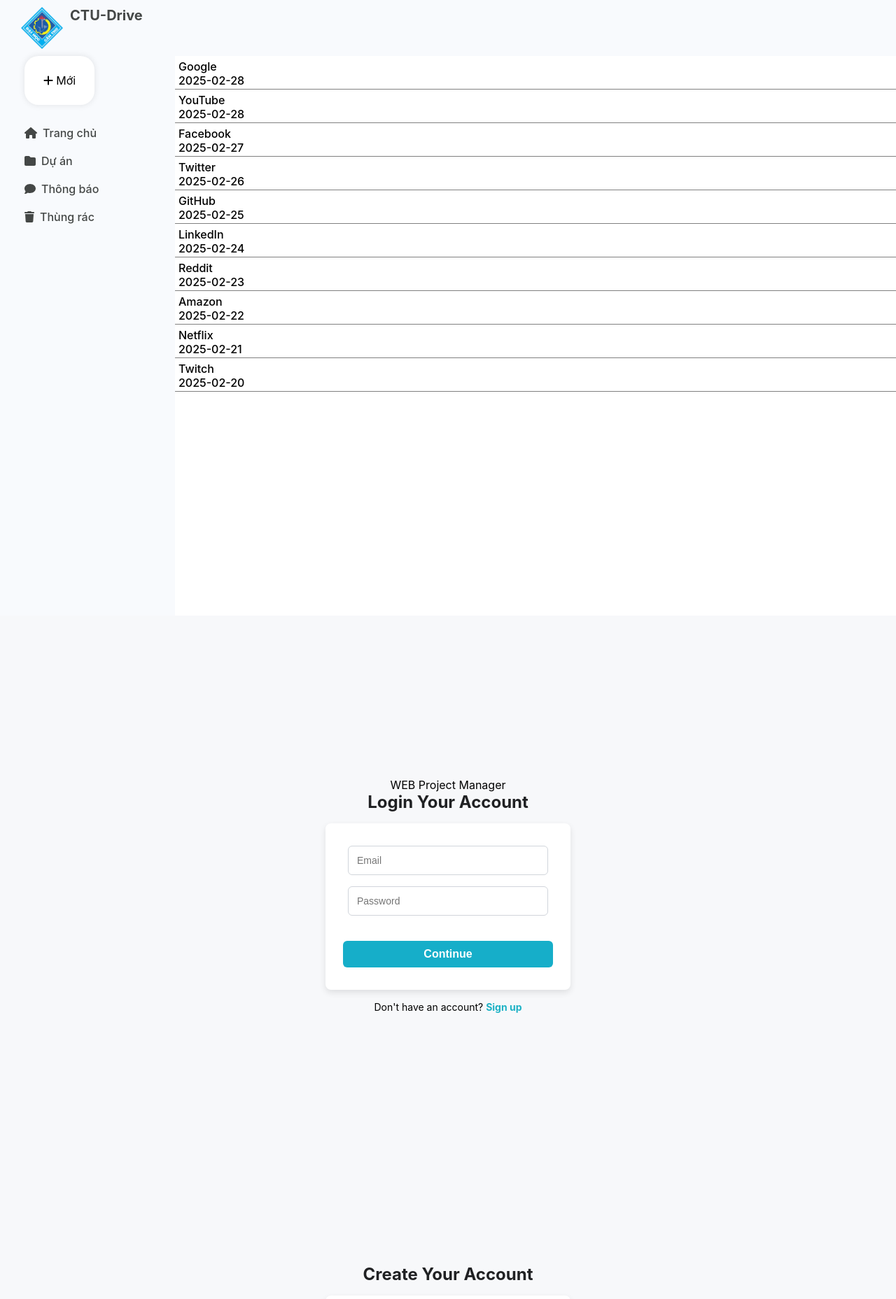
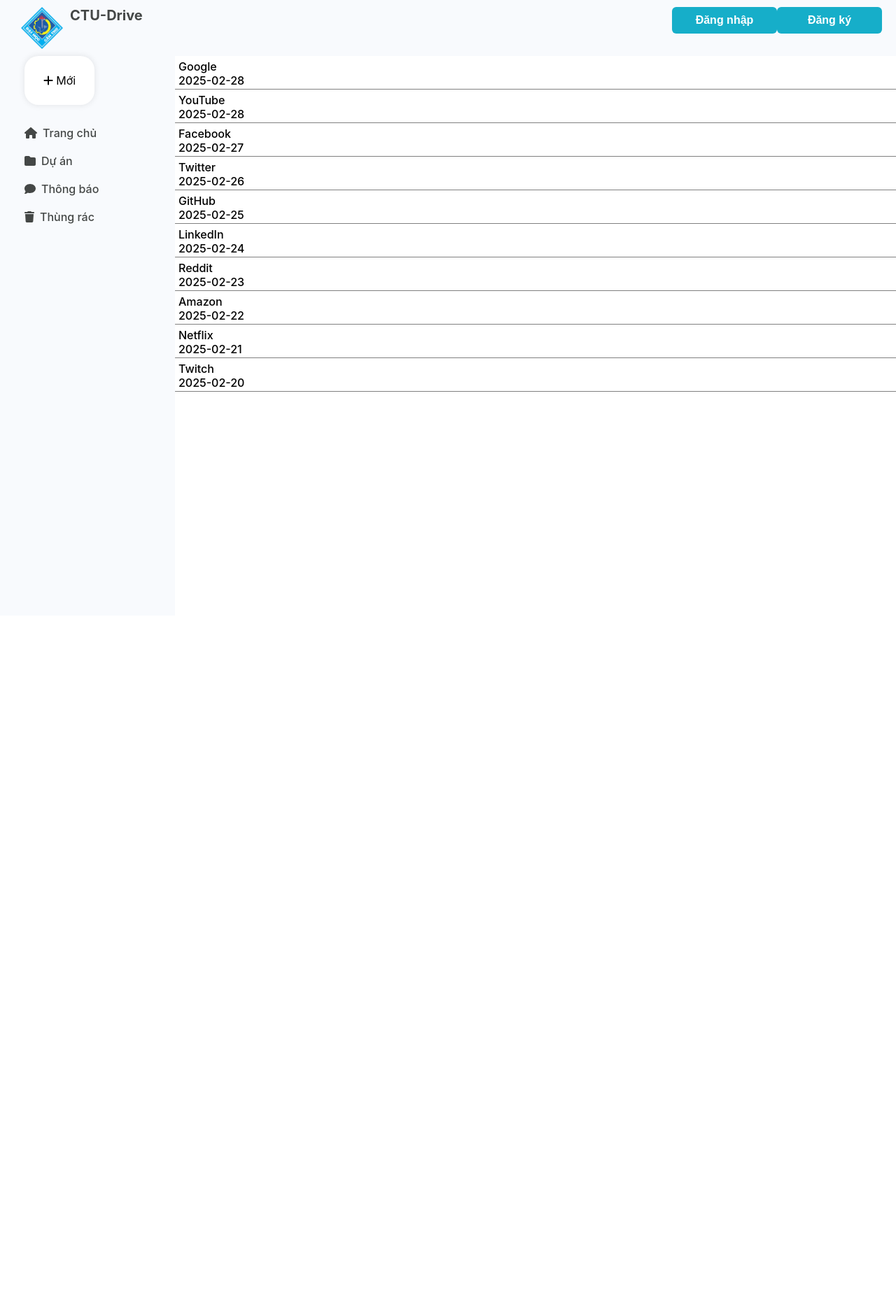
Before and after one commit to dradvm/WebProjectManagementFE, a React (Create React App) app: page /form in a window 1280 px wide. Shown: the top 1857 px of the page at 70% size. After the commit the page ends 880 px from the top, so only its background shows below. Built offline with nearby package versions, Linux system fonts and the light colour scheme; data requests are answered from the project's data file.

Commit message:
fix NA and Duc

```diff
--- a/package.json
+++ b/package.json
@@ -23,7 +23,8 @@
     "start": "react-scripts start",
     "build": "react-scripts build",
     "test": "react-scripts test",
-    "eject": "react-scripts eject"
+    "eject": "react-scripts eject",
+    "deploy": "gh-pages -d build"
   },
   "eslintConfig": {
     "extends": [
@@ -42,5 +43,8 @@
       "last 1 firefox version",
       "last 1 safari version"
     ]
+  },
+  "devDependencies": {
+    "gh-pages": "^6.3.0"
   }
 }
--- a/src/App.js
+++ b/src/App.js
@@ -6,8 +6,8 @@
 import { publicRoutes } from "./routes";
 import { Fragment } from "react";
 import DefaultLayout from "./Components/layouts/DefaultLayout";
-import Login from "./Pages/Login/login";
-import SignUp from "./Pages/Login/signUp";
+import Login from "./Components/Login/login";
+import SignUp from "./Components/Login/signUp";
 
 export const sidebarContext = createContext();
 const cx = classNames.bind(styles);
@@ -41,8 +41,6 @@
           </Routes>
         </GlobalStyles>
       </sidebarContext.Provider>
-      <Login></Login>
-      <SignUp></SignUp>
     </BrowserRouter>
   );
 }
--- /dev/null
+++ b/src/Components/Login/login.js
@@ -0,0 +1,67 @@
+import { useState } from "react";
+import { useNavigate } from "react-router-dom";
+import styles from "./login.module.scss";
+import InputField from "../layouts/LoginComponents/InputField";
+import Button from "../layouts/LoginComponents/Button";
+import { Link } from "react-router-dom";
+
+const Login = () => {
+  const [email, setEmail] = useState("");
+  const [password, setPassword] = useState("");
+  const navigate = useNavigate();
+  const [loginMessage, setLoginMessage] = useState("");
+
+  const handleLogin = (e) => {
+    e.preventDefault();
+    if (email === "test@gmail.com" && password === "123456") {
+      localStorage.setItem("token", "fake-jwt-token");
+      setLoginMessage("Login successful! ");
+      setTimeout(() => {
+        navigate("/home");
+      }, 1500);
+    } else {
+      setLoginMessage("Invalid email or password. Please try again!");
+    }
+  };
+
+  return (
+    <div
+      className={styles.loginContainer}
+      style={{
+        position: "absolute",
+        top: "50%",
+        left: "50%",
+        transform: "translate(-50%, -50%)",
+      }}
+    >
+      <h2>Login Your Account</h2>
+
+      <form onSubmit={handleLogin}>
+        <InputField
+          type="email"
+          placeholder="Email"
+          value={email}
+          onChange={(e) => setEmail(e.target.value)}
+        />
+        <InputField
+          type="password"
+          placeholder="Password"
+          value={password}
+          onChange={(e) => setPassword(e.target.value)}
+        />
+        <div className={styles.ButtonContinue}>
+          <Button type="submit" text="Tiếp tục" width="300px" />
+        </div>
+      </form>
+
+      <p>
+        Don't have an account?{" "}
+        <Link className={styles.linkStyle} to="/signup">
+          Sign up
+        </Link>
+      </p>
+    </div>
+  );
+};
+
+export default Login;
--- /dev/null
+++ b/src/Components/Login/login.module.scss
@@ -0,0 +1,68 @@
+.loginContainer {
+  display: flex;
+  flex-direction: column;
+  align-items: center;
+  justify-content: center;
+  background-color: #ffffff;
+  text-align: center;
+  padding: 30px 0 40px 0;
+  box-shadow: 2px 2px 10px 0 rgba(0, 0, 0, 0.1);
+  border-radius: 20px;
+  color: var(--font-color);
+  h2 {
+    font-size: 24px;
+    font-weight: bold;
+    margin-bottom: 1rem;
+  }
+
+  form {
+    display: flex;
+    flex-direction: column;
+    gap: 1rem;
+    width: 350px;
+    padding: 2rem;
+    background: #ffffff;
+    border-radius: 8px;
+    align-items: center;
+
+    .ButtonContinue {
+      width: 300px;
+      margin-top: 20px;
+    }
+    .gendergroup {
+      display: flex;
+      justify-content: center;
+      gap: 25px;
+
+      label {
+        display: flex;
+        align-items: center;
+        gap: 8px;
+        cursor: pointer;
+        padding: 8px 12px;
+        border: 1px solid #ccc;
+        border-radius: 8px;
+        transition: all 0.3s ease-in-out;
+
+        &:hover {
+          background-color: #f0f0f0;
+        }
+      }
+    }
+  }
+
+  p {
+    margin-top: 1rem;
+    font-size: 14px;
+
+    .linkStyle {
+      color: #1eb2c5;
+      text-decoration: none;
+      font-weight: bold;
+
+      &:hover {
+        text-decoration: underline;
+      }
+    }
+  }
+}
--- a/src/Pages/Login/signUp.js
+++ b/src/Components/Login/signUp.js
@@ -19,7 +19,15 @@
   };
 
   return (
-    <div className={styles.loginContainer}>
+    <div
+      className={styles.loginContainer}
+      style={{
+        position: "absolute",
+        top: "50%",
+        left: "50%",
+        transform: "translate(-50%, -50%)",
+      }}
+    >
       <h2>Create Your Account</h2>
       <form onSubmit={handleSignUp}>
         <InputField
@@ -35,7 +43,6 @@
           onChange={(e) => setEmail(e.target.value)}
         />
         <InputField
-
           type="date"
           placeholder="Ngày sinh"
           value={dob}
@@ -62,7 +69,6 @@
           </label>
         </div>
 
-
         <InputField
           type="password"
           placeholder="Mật khẩu"
@@ -70,11 +76,14 @@
           onChange={(e) => setPassword(e.target.value)}
         />
         <div className={styles.ButtonContinue}>
-          <Button type="submit">Đăng ký</Button>
+          <Button type="submit" text="Đăng ký" width="300px" />
         </div>
       </form>
       <p>
-      Already have an account? <Link className={styles.linkStyle} to="/login">Login</Link>
+        Already have an account?{" "}
+        <Link className={styles.linkStyle} to="/login">
+          Login
+        </Link>
       </p>
     </div>
   );
--- a/src/Components/layouts/Header/header.js
+++ b/src/Components/layouts/Header/header.js
@@ -1,14 +1,41 @@
 import classNames from "classnames/bind";
 import styles from "./header.module.scss";
+import InputField from "../LoginComponents/InputField";
+import { useState } from "react";
+import Login from "../../Login/login";
+import SignUp from "../../Login/signUp";
+import Button from "../LoginComponents/Button";
 const cx = classNames.bind(styles);
-
 function Header() {
+  const [isLogin, setIsLogin] = useState(false);
+  const [isSignup, setIsSignup] = useState(false);
   return (
     <div className={cx("wrapper")}>
       <div className={cx("header-logo-wrapper")}>
         <img src="/assets/logo.png" className={cx("logo")} />
         <p className={cx("title")}>CTU-Drive</p>
       </div>
+      <div>
+        <Button
+          text="Đăng nhập"
+          onClick={() => {
+            setIsLogin((prev) => !prev);
+            setIsSignup(false);
+          }}
+          width={"150px"}
+        />
+
+        <Button
+          text="Đăng ký"
+          onClick={() => {
+            setIsSignup((prev) => !prev);
+            setIsLogin(false);
+          }}
+          width={"150px"}
+        />
+        {isLogin && <Login />}
+        {isSignup && <SignUp />}
+      </div>
     </div>
   );
 }
--- a/src/Components/layouts/Header/header.module.scss
+++ b/src/Components/layouts/Header/header.module.scss
@@ -1,12 +1,24 @@
 .wrapper {
   background-color: var(--primary-color);
   padding: 10px 20px;
+  display: flex;
+  justify-content: space-between;
 }
 
 .header-logo-wrapper {
   display: flex;
 }
-
+.button {
+  color: white;
+  background-color: var(--blue);
+  padding: 10px 20px;
+  border: none;
+  border-radius: 5px;
+  cursor: pointer;
+  font-size: 16px;
+  font-weight: bold;
+  transition: all 0.3s;
+}
 .logo {
   width: 60px;
   height: 60px;
--- a/src/Components/layouts/LoginComponents/Button.js
+++ b/src/Components/layouts/LoginComponents/Button.js
@@ -1,11 +1,10 @@
-
 import React from "react";
 import styles from "./Button.module.scss";
 
-const Button = ({ text, onClick }) => {
+const Button = ({ text, onClick, width }) => {
   return (
-    <button className={styles.button} onClick={onClick}>
-      {text="Continue"}
+    <button className={styles.button} onClick={onClick} style={{ width }}>
+      {text}
     </button>
   );
 };
--- a/src/GlobalStyles/globalStyles.module.scss
+++ b/src/GlobalStyles/globalStyles.module.scss
@@ -7,6 +7,8 @@
   --form-height: 48px;
   --form-color: #ffffff;
   --form-color-hover: #dfe3e7;
+  --font-color: #444746;
+  --blue: #007bff;
 }
 
 /* Ẩn thanh cuộn mặc định trên Chrome, Safari */
--- a/src/Pages/Login/login.js
+++ /dev/null
@@ -1,58 +0,0 @@
-import { useState } from "react";
-import { useNavigate } from "react-router-dom";
-import styles from "./login.module.scss";
-import InputField from "../../Components/layouts/LoginComponents/InputField";
-import Button from "../../Components/layouts/LoginComponents/Button";
-import { Link } from "react-router-dom";
-
-const Login = () => {
-  const [email, setEmail] = useState("");
-  const [password, setPassword] = useState("");
-  const navigate = useNavigate();
-  const [loginMessage, setLoginMessage] = useState("");
-
-  const handleLogin = (e) => {
-    e.preventDefault();
-    if (email === "test@gmail.com" && password === "123456") {
-      localStorage.setItem("token", "fake-jwt-token");
-      setLoginMessage("Login successful! ");
-      setTimeout(() => {
-        navigate("/home");
-      }, 1500);
-    } else {
-      setLoginMessage("Invalid email or password. Please try again!");
-    }
-  };
-
-  return (
-    <div className={styles.loginContainer}>
-        <div>WEB Project Manager</div>
-        <h2>Login Your Account</h2>
-
-        <form onSubmit={handleLogin}>
-            <InputField
-            type="email"
-            placeholder="Email"
-            value={email}
-            onChange={(e) => setEmail(e.target.value)}
-            />
-            <InputField
-            type="password"
-            placeholder="Password"
-            value={password}
-            onChange={(e) => setPassword(e.target.value)}
-            />
-            <div className={styles.ButtonContinue}><Button type="submit">Continue</Button></div>
-        </form>
-
-        <p>
-            Don't have an account?{" "}
-            <Link className={styles.linkStyle} to="/signup" >
-                Sign up
-            </Link>
-        </p>
-    </div>
-  );
-};
-
-export default Login;
--- a/src/Pages/Login/login.module.scss
+++ /dev/null
@@ -1,70 +0,0 @@
-.loginContainer {
-    display: flex;
-    flex-direction: column;
-    align-items: center;
-    justify-content: center;
-    height: 100vh;
-    background-color: #f7f8fa;
-    text-align: center;
-
-    h2 {
-      font-size: 24px;
-      font-weight: bold;
-      color: #202123;
-      margin-bottom: 1rem;
-    }
-
-    form {
-      display: flex;
-      flex-direction: column;
-      gap: 1rem;
-      width: 350px;
-      padding: 2rem;
-      background: #ffffff;
-      border-radius: 8px;
-      box-shadow: 0 4px 10px rgba(0, 0, 0, 0.1);
-      align-items: center;
-
-      .ButtonContinue {
-        width: 300px;
-        margin-top: 20px;
-      }
-      .gendergroup {
-        display: flex;
-        justify-content: center;
-        gap: 25px;
-
-        label {
-          display: flex;
-          align-items: center;
-          gap: 8px;
-          cursor: pointer;
-          padding: 8px 12px;
-          border: 1px solid #ccc;
-          border-radius: 8px;
-          transition: all 0.3s ease-in-out;
-
-          &:hover {
-            background-color: #f0f0f0;
-          }
-        }
-
-
-      }
-  }
-
-    p {
-      margin-top: 1rem;
-      font-size: 14px;
-
-      .linkStyle {
-        color: #1eb2c5;
-        text-decoration: none;
-        font-weight: bold;
-
-        &:hover {
-          text-decoration: underline;
-        }
-      }
-    }
-  }
```
Also changed, not shown: 1 other file (tests, documents, lock files or other folders).
